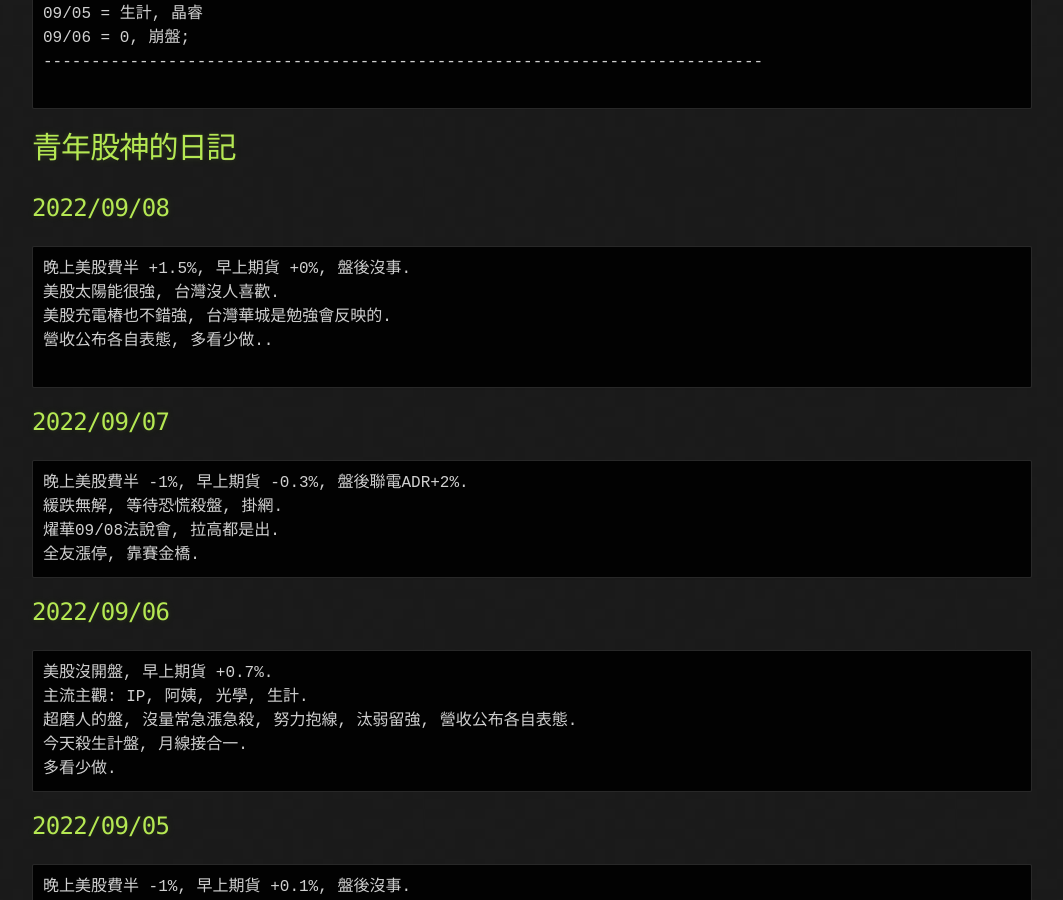
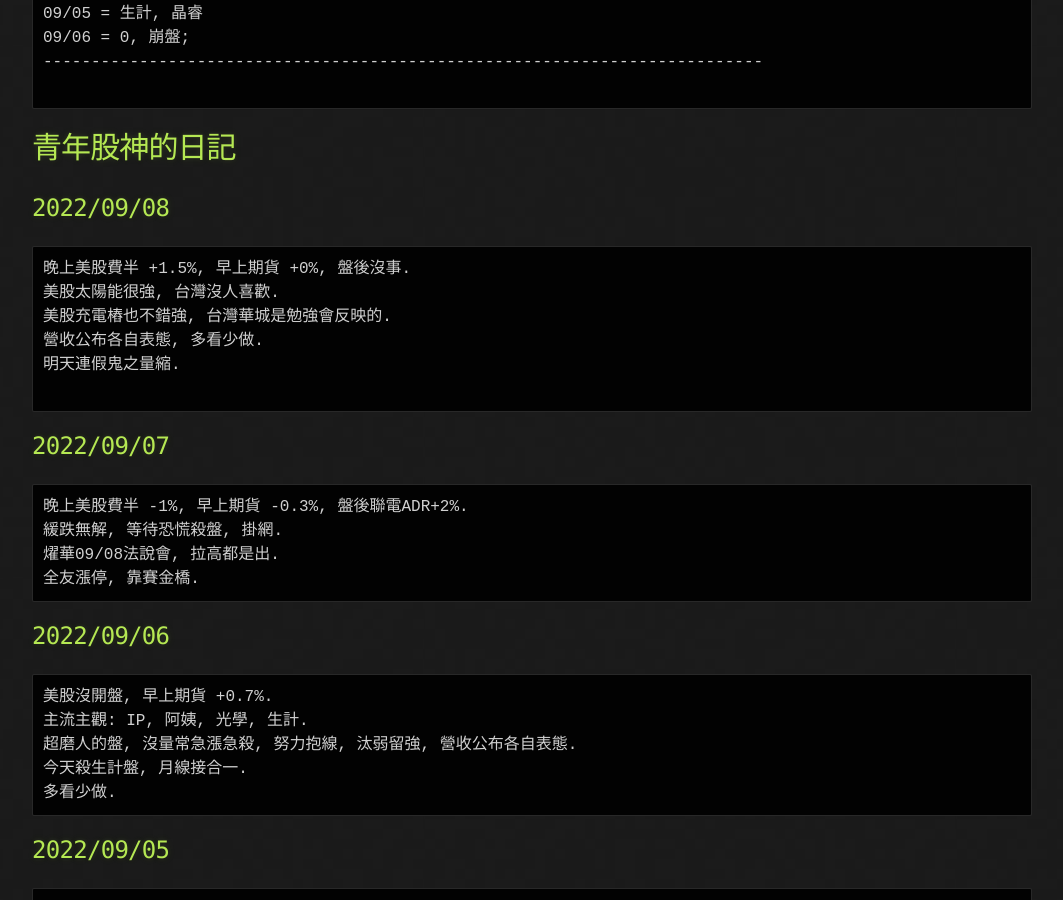
Before and after one commit to lepg5487/Stock_God, a Jekyll site: the page built from index.md, in a window 1280 px wide and 900 px high, scrolled down 1018 px. Shown: the whole window, without its empty margins (108-1171 px from the left). Built offline with Jekyll 4.4.1, drawn with Linux system fonts in a browser that asks for light colours; our own code applies the rules of GitHub Pages for plain Markdown files.

Commit message:
Update index.md

````diff
--- a/index.md
+++ b/index.md
@@ -47,7 +47,8 @@ layout: testlayouts
 晚上美股費半 +1.5%, 早上期貨 +0%, 盤後沒事.
 美股太陽能很強, 台灣沒人喜歡.
 美股充電樁也不錯強, 台灣華城是勉強會反映的.
-營收公布各自表態, 多看少做..
+營收公布各自表態, 多看少做.
+明天連假鬼之量縮.
 
 ```
 
````
